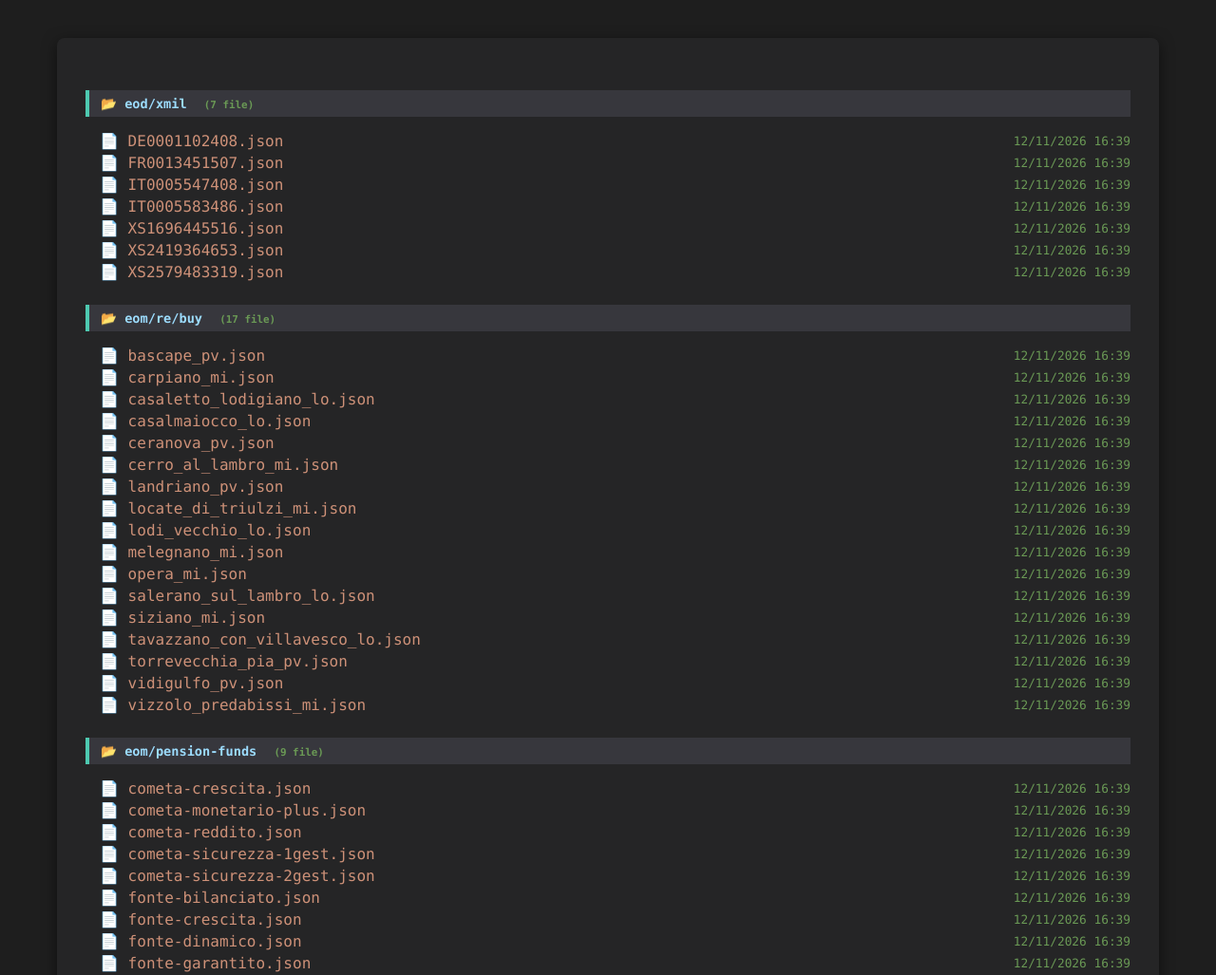
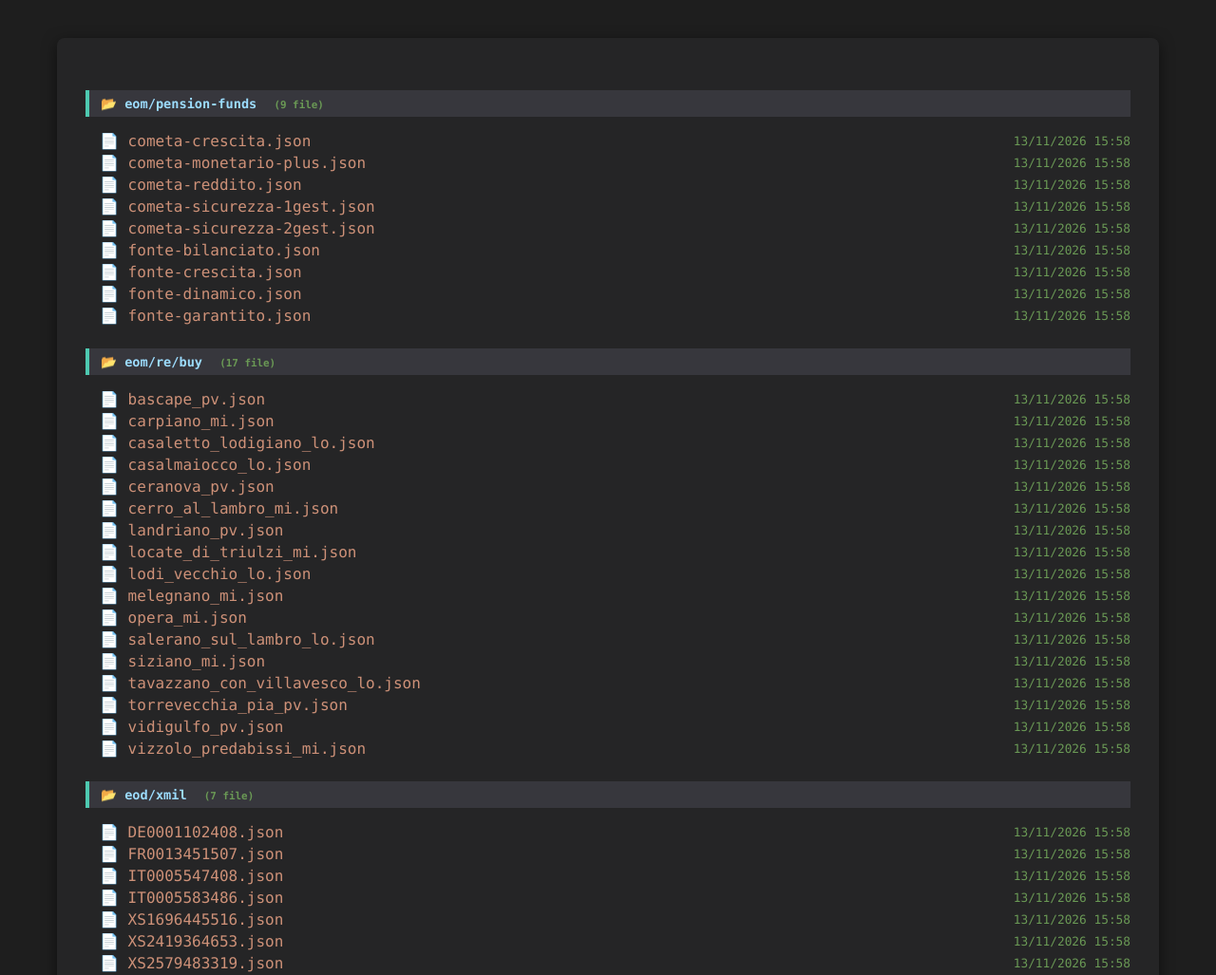
Before and after one commit to maxpsq/price-tracker, a plain HTML site: page www/index.html in a window 1280 px wide. Shown: the top 1027 px of the page at 95% size. Drawn offline with Linux system fonts and the light colour scheme.

Commit message:
EOD quotes update 2026-11-13

```diff
--- a/www/index.html
+++ b/www/index.html
@@ -21,35 +21,43 @@
 <body>
     <div class='container'>
         <div class='folder-section'>
-            <div class='folder-path'>📂 eod/xmil <span class='count'>(7 file)</span></div>
+            <div class='folder-path'>📂 eom/pension-funds <span class='count'>(9 file)</span></div>
             <ul>
                 <li class='file-item'>
-                    <span class='file-name'>📄 <a href='https://maxpsq.github.io/price-tracker/eod/xmil/DE0001102408.json'>DE0001102408.json</a></span>
-                    <span class='file-modified'>12/11/2026 16:39</span>
+                    <span class='file-name'>📄 <a href='https://maxpsq.github.io/price-tracker/eom/pension-funds/cometa-crescita.json'>cometa-crescita.json</a></span>
+                    <span class='file-modified'>13/11/2026 15:58</span>
                 </li>
                 <li class='file-item'>
-                    <span class='file-name'>📄 <a href='https://maxpsq.github.io/price-tracker/eod/xmil/FR0013451507.json'>FR0013451507.json</a></span>
-                    <span class='file-modified'>12/11/2026 16:39</span>
+                    <span class='file-name'>📄 <a href='https://maxpsq.github.io/price-tracker/eom/pension-funds/cometa-monetario-plus.json'>cometa-monetario-plus.json</a></span>
+                    <span class='file-modified'>13/11/2026 15:58</span>
                 </li>
                 <li class='file-item'>
-                    <span class='file-name'>📄 <a href='https://maxpsq.github.io/price-tracker/eod/xmil/IT0005547408.json'>IT0005547408.json</a></span>
-                    <span class='file-modified'>12/11/2026 16:39</span>
+                    <span class='file-name'>📄 <a href='https://maxpsq.github.io/price-tracker/eom/pension-funds/cometa-reddito.json'>cometa-reddito.json</a></span>
+                    <span class='file-modified'>13/11/2026 15:58</span>
                 </li>
                 <li class='file-item'>
-                    <span class='file-name'>📄 <a href='https://maxpsq.github.io/price-tracker/eod/xmil/IT0005583486.json'>IT0005583486.json</a></span>
-                    <span class='file-modified'>12/11/2026 16:39</span>
+                    <span class='file-name'>📄 <a href='https://maxpsq.github.io/price-tracker/eom/pension-funds/cometa-sicurezza-1gest.json'>cometa-sicurezza-1gest.json</a></span>
+                    <span class='file-modified'>13/11/2026 15:58</span>
                 </li>
                 <li class='file-item'>
-                    <span class='file-name'>📄 <a href='https://maxpsq.github.io/price-tracker/eod/xmil/XS1696445516.json'>XS1696445516.json</a></span>
-                    <span class='file-modified'>12/11/2026 16:39</span>
+                    <span class='file-name'>📄 <a href='https://maxpsq.github.io/price-tracker/eom/pension-funds/cometa-sicurezza-2gest.json'>cometa-sicurezza-2gest.json</a></span>
+                    <span class='file-modified'>13/11/2026 15:58</span>
                 </li>
                 <li class='file-item'>
-                    <span class='file-name'>📄 <a href='https://maxpsq.github.io/price-tracker/eod/xmil/XS2419364653.json'>XS2419364653.json</a></span>
-                    <span class='file-modified'>12/11/2026 16:39</span>
+                    <span class='file-name'>📄 <a href='https://maxpsq.github.io/price-tracker/eom/pension-funds/fonte-bilanciato.json'>fonte-bilanciato.json</a></span>
+                    <span class='file-modified'>13/11/2026 15:58</span>
                 </li>
                 <li class='file-item'>
-                    <span class='file-name'>📄 <a href='https://maxpsq.github.io/price-tracker/eod/xmil/XS2579483319.json'>XS2579483319.json</a></span>
-                    <span class='file-modified'>12/11/2026 16:39</span>
+                    <span class='file-name'>📄 <a href='https://maxpsq.github.io/price-tracker/eom/pension-funds/fonte-crescita.json'>fonte-crescita.json</a></span>
+                    <span class='file-modified'>13/11/2026 15:58</span>
+                </li>
+                <li class='file-item'>
+                    <span class='file-name'>📄 <a href='https://maxpsq.github.io/price-tracker/eom/pension-funds/fonte-dinamico.json'>fonte-dinamico.json</a></span>
+                    <span class='file-modified'>13/11/2026 15:58</span>
+                </li>
+                <li class='file-item'>
+                    <span class='file-name'>📄 <a href='https://maxpsq.github.io/price-tracker/eom/pension-funds/fonte-garantito.json'>fonte-garantito.json</a></span>
+                    <span class='file-modified'>13/11/2026 15:58</span>
                 </li>
             </ul>
         </div>
@@ -58,112 +66,104 @@
             <ul>
                 <li class='file-item'>
                     <span class='file-name'>📄 <a href='https://maxpsq.github.io/price-tracker/eom/re/buy/bascape_pv.json'>bascape_pv.json</a></span>
-                    <span class='file-modified'>12/11/2026 16:39</span>
+                    <span class='file-modified'>13/11/2026 15:58</span>
                 </li>
                 <li class='file-item'>
                     <span class='file-name'>📄 <a href='https://maxpsq.github.io/price-tracker/eom/re/buy/carpiano_mi.json'>carpiano_mi.json</a></span>
-                    <span class='file-modified'>12/11/2026 16:39</span>
+                    <span class='file-modified'>13/11/2026 15:58</span>
                 </li>
                 <li class='file-item'>
                     <span class='file-name'>📄 <a href='https://maxpsq.github.io/price-tracker/eom/re/buy/casaletto_lodigiano_lo.json'>casaletto_lodigiano_lo.json</a></span>
-                    <span class='file-modified'>12/11/2026 16:39</span>
+                    <span class='file-modified'>13/11/2026 15:58</span>
                 </li>
                 <li class='file-item'>
                     <span class='file-name'>📄 <a href='https://maxpsq.github.io/price-tracker/eom/re/buy/casalmaiocco_lo.json'>casalmaiocco_lo.json</a></span>
-                    <span class='file-modified'>12/11/2026 16:39</span>
+                    <span class='file-modified'>13/11/2026 15:58</span>
                 </li>
                 <li class='file-item'>
                     <span class='file-name'>📄 <a href='https://maxpsq.github.io/price-tracker/eom/re/buy/ceranova_pv.json'>ceranova_pv.json</a></span>
-                    <span class='file-modified'>12/11/2026 16:39</span>
+                    <span class='file-modified'>13/11/2026 15:58</span>
                 </li>
                 <li class='file-item'>
                     <span class='file-name'>📄 <a href='https://maxpsq.github.io/price-tracker/eom/re/buy/cerro_al_lambro_mi.json'>cerro_al_lambro_mi.json</a></span>
-                    <span class='file-modified'>12/11/2026 16:39</span>
+                    <span class='file-modified'>13/11/2026 15:58</span>
                 </li>
                 <li class='file-item'>
                     <span class='file-name'>📄 <a href='https://maxpsq.github.io/price-tracker/eom/re/buy/landriano_pv.json'>landriano_pv.json</a></span>
-                    <span class='file-modified'>12/11/2026 16:39</span>
+                    <span class='file-modified'>13/11/2026 15:58</span>
                 </li>
                 <li class='file-item'>
                     <span class='file-name'>📄 <a href='https://maxpsq.github.io/price-tracker/eom/re/buy/locate_di_triulzi_mi.json'>locate_di_triulzi_mi.json</a></span>
-                    <span class='file-modified'>12/11/2026 16:39</span>
+                    <span class='file-modified'>13/11/2026 15:58</span>
                 </li>
                 <li class='file-item'>
                     <span class='file-name'>📄 <a href='https://maxpsq.github.io/price-tracker/eom/re/buy/lodi_vecchio_lo.json'>lodi_vecchio_lo.json</a></span>
-                    <span class='file-modified'>12/11/2026 16:39</span>
+                    <span class='file-modified'>13/11/2026 15:58</span>
                 </li>
                 <li class='file-item'>
                     <span class='file-name'>📄 <a href='https://maxpsq.github.io/price-tracker/eom/re/buy/melegnano_mi.json'>melegnano_mi.json</a></span>
-                    <span class='file-modified'>12/11/2026 16:39</span>
+                    <span class='file-modified'>13/11/2026 15:58</span>
                 </li>
                 <li class='file-item'>
                     <span class='file-name'>📄 <a href='https://maxpsq.github.io/price-tracker/eom/re/buy/opera_mi.json'>opera_mi.json</a></span>
-                    <span class='file-modified'>12/11/2026 16:39</span>
+                    <span class='file-modified'>13/11/2026 15:58</span>
                 </li>
                 <li class='file-item'>
                     <span class='file-name'>📄 <a href='https://maxpsq.github.io/price-tracker/eom/re/buy/salerano_sul_lambro_lo.json'>salerano_sul_lambro_lo.json</a></span>
-                    <span class='file-modified'>12/11/2026 16:39</span>
+                    <span class='file-modified'>13/11/2026 15:58</span>
                 </li>
                 <li class='file-item'>
                     <span class='file-name'>📄 <a href='https://maxpsq.github.io/price-tracker/eom/re/buy/siziano_mi.json'>siziano_mi.json</a></span>
-                    <span class='file-modified'>12/11/2026 16:39</span>
+                    <span class='file-modified'>13/11/2026 15:58</span>
                 </li>
                 <li class='file-item'>
                     <span class='file-name'>📄 <a href='https://maxpsq.github.io/price-tracker/eom/re/buy/tavazzano_con_villavesco_lo.json'>tavazzano_con_villavesco_lo.json</a></span>
-                    <span class='file-modified'>12/11/2026 16:39</span>
+                    <span class='file-modified'>13/11/2026 15:58</span>
                 </li>
                 <li class='file-item'>
                     <span class='file-name'>📄 <a href='https://maxpsq.github.io/price-tracker/eom/re/buy/torrevecchia_pia_pv.json'>torrevecchia_pia_pv.json</a></span>
-                    <span class='file-modified'>12/11/2026 16:39</span>
+                    <span class='file-modified'>13/11/2026 15:58</span>
                 </li>
                 <li class='file-item'>
                     <span class='file-name'>📄 <a href='https://maxpsq.github.io/price-tracker/eom/re/buy/vidigulfo_pv.json'>vidigulfo_pv.json</a></span>
-                    <span class='file-modified'>12/11/2026 16:39</span>
+                    <span class='file-modified'>13/11/2026 15:58</span>
                 </li>
                 <li class='file-item'>
                     <span class='file-name'>📄 <a href='https://maxpsq.github.io/price-tracker/eom/re/buy/vizzolo_predabissi_mi.json'>vizzolo_predabissi_mi.json</a></span>
-                    <span class='file-modified'>12/11/2026 16:39</span>
+                    <span class='file-modified'>13/11/2026 15:58</span>
                 </li>
             </ul>
         </div>
         <div class='folder-section'>
-            <div class='folder-path'>📂 eom/pension-funds <span class='count'>(9 file)</span></div>
+            <div class='folder-path'>📂 eod/xmil <span class='count'>(7 file)</span></div>
             <ul>
                 <li class='file-item'>
-                    <span class='file-name'>📄 <a href='https://maxpsq.github.io/price-tracker/eom/pension-funds/cometa-crescita.json'>cometa-crescita.json</a></span>
-                    <span class='file-modified'>12/11/2026 16:39</span>
+                    <span class='file-name'>📄 <a href='https://maxpsq.github.io/price-tracker/eod/xmil/DE0001102408.json'>DE0001102408.json</a></span>
+                    <span class='file-modified'>13/11/2026 15:58</span>
                 </li>
                 <li class='file-item'>
-                    <span class='file-name'>📄 <a href='https://maxpsq.github.io/price-tracker/eom/pension-funds/cometa-monetario-plus.json'>cometa-monetario-plus.json</a></span>
-                    <span class='file-modified'>12/11/2026 16:39</span>
+                    <span class='file-name'>📄 <a href='https://maxpsq.github.io/price-tracker/eod/xmil/FR0013451507.json'>FR0013451507.json</a></span>
+                    <span class='file-modified'>13/11/2026 15:58</span>
                 </li>
                 <li class='file-item'>
-                    <span class='file-name'>📄 <a href='https://maxpsq.github.io/price-tracker/eom/pension-funds/cometa-reddito.json'>cometa-reddito.json</a></span>
-                    <span class='file-modified'>12/11/2026 16:39</span>
+                    <span class='file-name'>📄 <a href='https://maxpsq.github.io/price-tracker/eod/xmil/IT0005547408.json'>IT0005547408.json</a></span>
+                    <span class='file-modified'>13/11/2026 15:58</span>
                 </li>
                 <li class='file-item'>
-                    <span class='file-name'>📄 <a href='https://maxpsq.github.io/price-tracker/eom/pension-funds/cometa-sicurezza-1gest.json'>cometa-sicurezza-1gest.json</a></span>
-                    <span class='file-modified'>12/11/2026 16:39</span>
+                    <span class='file-name'>📄 <a href='https://maxpsq.github.io/price-tracker/eod/xmil/IT0005583486.json'>IT0005583486.json</a></span>
+                    <span class='file-modified'>13/11/2026 15:58</span>
                 </li>
                 <li class='file-item'>
-                    <span class='file-name'>📄 <a href='https://maxpsq.github.io/price-tracker/eom/pension-funds/cometa-sicurezza-2gest.json'>cometa-sicurezza-2gest.json</a></span>
-                    <span class='file-modified'>12/11/2026 16:39</span>
+                    <span class='file-name'>📄 <a href='https://maxpsq.github.io/price-tracker/eod/xmil/XS1696445516.json'>XS1696445516.json</a></span>
+                    <span class='file-modified'>13/11/2026 15:58</span>
                 </li>
                 <li class='file-item'>
-                    <span class='file-name'>📄 <a href='https://maxpsq.github.io/price-tracker/eom/pension-funds/fonte-bilanciato.json'>fonte-bilanciato.json</a></span>
-                    <span class='file-modified'>12/11/2026 16:39</span>
+                    <span class='file-name'>📄 <a href='https://maxpsq.github.io/price-tracker/eod/xmil/XS2419364653.json'>XS2419364653.json</a></span>
+                    <span class='file-modified'>13/11/2026 15:58</span>
                 </li>
                 <li class='file-item'>
-                    <span class='file-name'>📄 <a href='https://maxpsq.github.io/price-tracker/eom/pension-funds/fonte-crescita.json'>fonte-crescita.json</a></span>
-                    <span class='file-modified'>12/11/2026 16:39</span>
-                </li>
-                <li class='file-item'>
-                    <span class='file-name'>📄 <a href='https://maxpsq.github.io/price-tracker/eom/pension-funds/fonte-dinamico.json'>fonte-dinamico.json</a></span>
-                    <span class='file-modified'>12/11/2026 16:39</span>
-                </li>
-                <li class='file-item'>
-                    <span class='file-name'>📄 <a href='https://maxpsq.github.io/price-tracker/eom/pension-funds/fonte-garantito.json'>fonte-garantito.json</a></span>
-                    <span class='file-modified'>12/11/2026 16:39</span>
+                    <span class='file-name'>📄 <a href='https://maxpsq.github.io/price-tracker/eod/xmil/XS2579483319.json'>XS2579483319.json</a></span>
+                    <span class='file-modified'>13/11/2026 15:58</span>
                 </li>
             </ul>
         </div>
```
Also changed, not shown: www/eod/xmil/FR0013451507.json (+1 -1 lines), www/eod/xmil/IT0005547408.json (+1 -1 lines), www/eod/xmil/IT0005583486.json (+1 -1 lines), www/eod/xmil/XS1696445516.json (+1 -1 lines), www/eod/xmil/XS2419364653.json (+1 -1 lines), www/eod/xmil/XS2579483319.json (+1 -1 lines).
